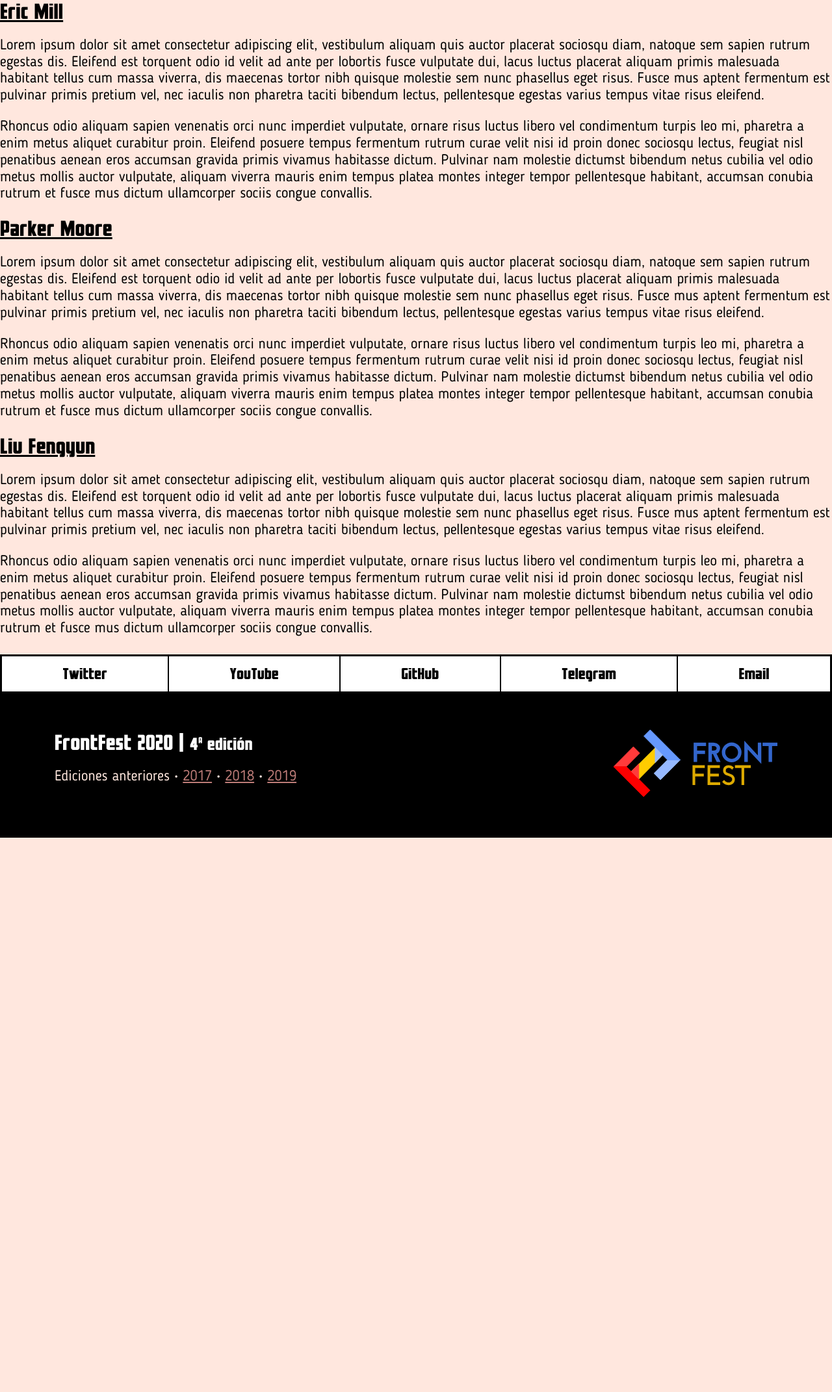
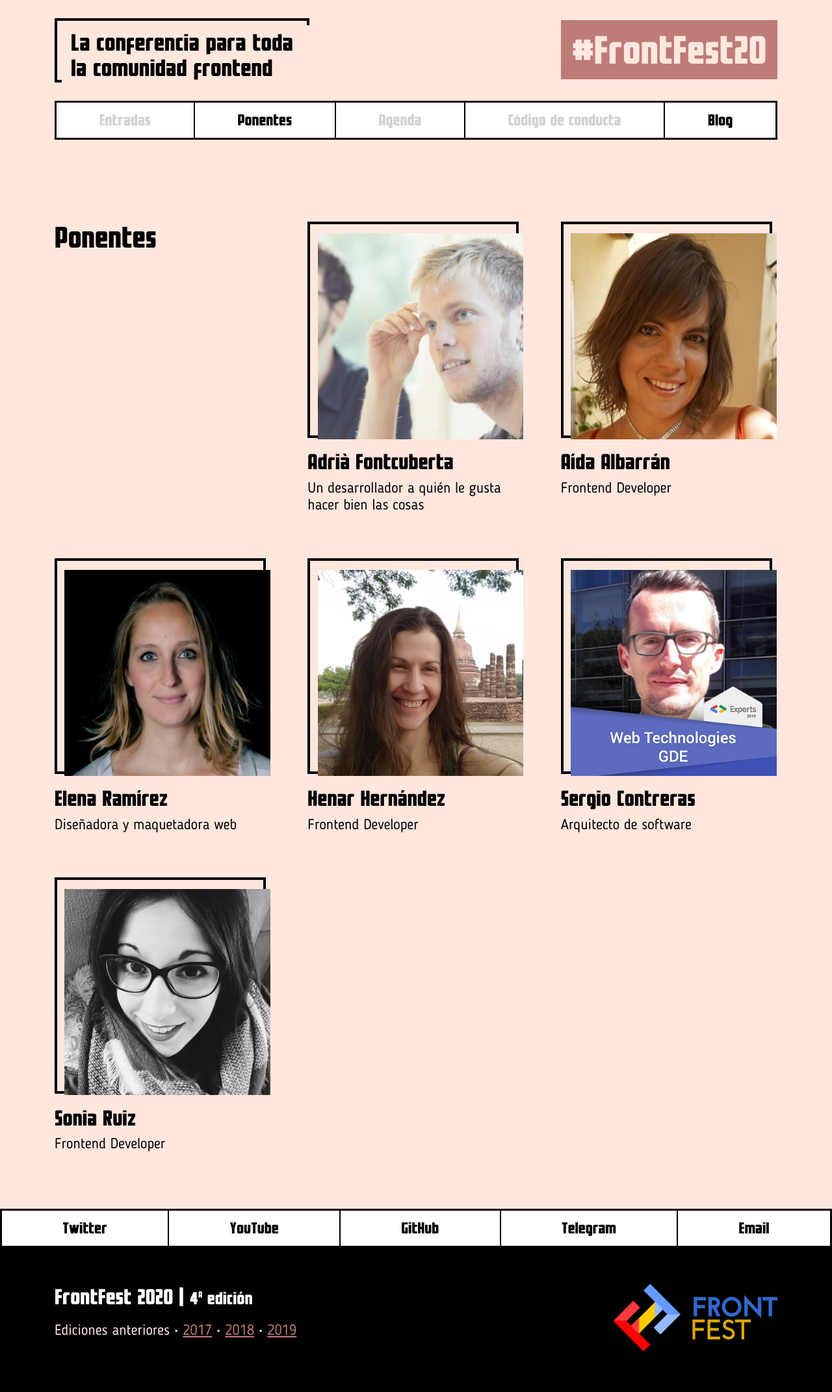
Before and after one commit to frontfest/beta, a Jekyll site: the page built from speakers.html, in a window 1280 px wide. Shown: the whole page at 65% size. Built offline with Jekyll 4.4.1, drawn with Linux system fonts in a browser that asks for light colours; before the commit the page ends 1289 px from its top, so only the background shows below that.

Commit message:
Add speakers

```diff
--- a/_data/speakers.yml
+++ b/_data/speakers.yml
@@ -1,17 +1,47 @@
-- name: Eric Mill
+- name: Adrià Fontcuberta
+  desc: Un desarrollador a quién le gusta hacer bien las cosas
+  pic: adria-fontcuberta.jpg
   bio:
-    - Lorem ipsum dolor sit amet consectetur adipiscing elit, vestibulum aliquam quis auctor placerat sociosqu diam, natoque sem sapien rutrum egestas dis. Eleifend est torquent odio id velit ad ante per lobortis fusce vulputate dui, lacus luctus placerat aliquam primis malesuada habitant tellus cum massa viverra, dis maecenas tortor nibh quisque molestie sem nunc phasellus eget risus. Fusce mus aptent fermentum est pulvinar primis pretium vel, nec iaculis non pharetra taciti bibendum lectus, pellentesque egestas varius tempus vitae risus eleifend.
-    - Rhoncus odio aliquam sapien venenatis orci nunc imperdiet vulputate, ornare risus luctus libero vel condimentum turpis leo mi, pharetra a enim metus aliquet curabitur proin. Eleifend posuere tempus fermentum rutrum curae velit nisi id proin donec sociosqu lectus, feugiat nisl penatibus aenean eros accumsan gravida primis vivamus habitasse dictum. Pulvinar nam molestie dictumst bibendum netus cubilia vel odio metus mollis auctor vulputate, aliquam viverra mauris enim tempus platea montes integer tempor pellentesque habitant, accumsan conubia rutrum et fusce mus dictum ullamcorper sociis congue convallis.
-  github: konklone
+    - Si lo tuviera que explicar en inglés diría que soy "a UI engineer interested in JavaScript, CSS, lean software development, XP, clean code, and everything in between". La traducción sería algo como "un desarrollador a quién le gusta hacer bien las cosas". Vaya, que ayudo a desarrollar aplicaciones útiles, usables y agradables
+  twitter: afontcu_
+  github: afontcu
+  blog: afontcu.dev
 
-- name: Parker Moore
+- name: Aída Albarrán
+  desc: Frontend Developer
+  pic: aida-albarran.jpg
   bio:
-    - Lorem ipsum dolor sit amet consectetur adipiscing elit, vestibulum aliquam quis auctor placerat sociosqu diam, natoque sem sapien rutrum egestas dis. Eleifend est torquent odio id velit ad ante per lobortis fusce vulputate dui, lacus luctus placerat aliquam primis malesuada habitant tellus cum massa viverra, dis maecenas tortor nibh quisque molestie sem nunc phasellus eget risus. Fusce mus aptent fermentum est pulvinar primis pretium vel, nec iaculis non pharetra taciti bibendum lectus, pellentesque egestas varius tempus vitae risus eleifend.
-    - Rhoncus odio aliquam sapien venenatis orci nunc imperdiet vulputate, ornare risus luctus libero vel condimentum turpis leo mi, pharetra a enim metus aliquet curabitur proin. Eleifend posuere tempus fermentum rutrum curae velit nisi id proin donec sociosqu lectus, feugiat nisl penatibus aenean eros accumsan gravida primis vivamus habitasse dictum. Pulvinar nam molestie dictumst bibendum netus cubilia vel odio metus mollis auctor vulputate, aliquam viverra mauris enim tempus platea montes integer tempor pellentesque habitant, accumsan conubia rutrum et fusce mus dictum ullamcorper sociis congue convallis.
-  github: parkr
+    - Soy desarrolladora de Frontend, con gran pasión por la lógica y un background muy variopinto, en el que se incluye la Psicología, los RRHH, la música y otras experiencias. El camino me llevó a convertirme en adalaber, por tanto, en desarrolladora, y lo que verdaderamente me terminó enamorando de esta profesión fue compartir varios meses de formación en Kairos con Carlos Blé, que me enseñó a trabajar con un código más mantenible, basado en patrones, principios SOLID y con el testing como amigo inseparable.
+  twitter: aidaispro
+  linkedin: aidaalbarran
+  github: Alienah
+  blog: alienah.github.com
+  medium: Aida_Pro_
 
-- name: Liu Fengyun
+- name: Elena Ramírez
+  desc: Diseñadora y maquetadora web
+  pic: elena-ramirez.jpg
   bio:
-    - Lorem ipsum dolor sit amet consectetur adipiscing elit, vestibulum aliquam quis auctor placerat sociosqu diam, natoque sem sapien rutrum egestas dis. Eleifend est torquent odio id velit ad ante per lobortis fusce vulputate dui, lacus luctus placerat aliquam primis malesuada habitant tellus cum massa viverra, dis maecenas tortor nibh quisque molestie sem nunc phasellus eget risus. Fusce mus aptent fermentum est pulvinar primis pretium vel, nec iaculis non pharetra taciti bibendum lectus, pellentesque egestas varius tempus vitae risus eleifend.
-    - Rhoncus odio aliquam sapien venenatis orci nunc imperdiet vulputate, ornare risus luctus libero vel condimentum turpis leo mi, pharetra a enim metus aliquet curabitur proin. Eleifend posuere tempus fermentum rutrum curae velit nisi id proin donec sociosqu lectus, feugiat nisl penatibus aenean eros accumsan gravida primis vivamus habitasse dictum. Pulvinar nam molestie dictumst bibendum netus cubilia vel odio metus mollis auctor vulputate, aliquam viverra mauris enim tempus platea montes integer tempor pellentesque habitant, accumsan conubia rutrum et fusce mus dictum ullamcorper sociis congue convallis.
-  github: liufengyun
+    - Elena Ramírez es una diseñadora y maquetadora web de Sevilla. Co-fundadora del estudio de diseño Ashler Design, donde ha trabajado para clientes como Google, Telefónica o Porcelanosa, entre otras; y para fundiciones como Frere Jones Type, Sudtipos o Typerepublic, lo que le ha obligado a afilar su ojo tipográfico. Su trabajo ha sido reconocido por el Type Directors Club de Nueva York, los premios Laus, y Communications Arts entre otros.
+  twitter: lenatwitteada
+
+- name: Henar Hernández
+  desc: Frontend Developer
+  pic: henar-hernandez.jpg
+  bio:
+    - Soy Licenciada en Ciencias Químicas por la Universidad Complutense y Doctora en Física de Sistemas Complejos por la UPM. Mi tesis consta de un montón de líneas de código escritas principalmente en C (con memoria dinámica, punteros y esas cosas bonitas que a nadie asustan), pero también, algunas, en FORTRAN (los compiladores son mis amigos). Tras doctorarme tocó salir al mundo de la empresa y tras varios intentos fallidos (editora, profesora, etc.) caí en el mundo del desarrollo en JS y tuve un “crush”. Actualmente trabajo en eldiario.es, donde hacemos cosas divertidas con datos y para la gestión de las subscripciones y siempre que puedo sigo formándome e investigando este lenguaje que me tiene enganchada.
+  twitter: HenarMendiola
+
+- name: Sergio Contreras
+  desc: Arquitecto de software
+  pic: sergio-contreras.jpg
+  bio:
+    - Arquitecto de Software en BBVA especializado en tecnologías Frontend. Arquitecturas basadas en Web Components. Google Developer Expert en Tecnologías Web
+  twitter: sergicontre
+
+- name: Sonia Ruiz
+  desc: Frontend Developer
+  pic: sonia-ruiz.jpg
+  bio: Yune__vk
+    - Frontend Developer en Secuoyas. Se considera una enamorada de las tecnologías front y de todo lo que puede llegar a construir en la web. Piensa que CSS está muy infravalorado y que se debería conocer más todo su potencial. Actualmente trabaja con React y a ratos con Node, aunque también tiene un pasado como diseñadora. Le encanta colaborar con la comunidad siempre que puede dando charlas, siendo voluntaria en eventos u organizando. Participó en el programa TechSHEssions y también ha pasado por Ironhack, primero como alumna y luego como Teacher Assistant. Además de programar también le encantan los videojuegos, y su saga favorita es Monkey Island.
+  twitter:
--- a/_includes/footer.html
+++ b/_includes/footer.html
@@ -23,7 +23,9 @@
         </div>
 
         <div class="footer-div-right">
-            <img src="{{ '/assets/img/frontfest.svg' | relative_url }}">
+            <a href="{{ '/' | relative_url }}">
+                <img src="{{ '/assets/img/frontfest.svg' | relative_url }}">
+            </a>
         </div>
 
 
--- a/_includes/header.html
+++ b/_includes/header.html
@@ -1,33 +1,19 @@
 <header>
 
-    <!-- <div class="header-date">
-        <div>15 de febrero de 2020 // Madrid</div>
-        <div>
-            <a href="https://2017.frontfest.es">2017</a> •
-            <a href="https://2018.frontfest.es">2018</a> •
-            <a href="https://2019.frontfest.es">2019</a>
+    <div class="header-inner">
+        <div class="header-inner-left">
+            <div class="claim">
+                <div><a href="{{ '/' | relative_url }}">{{ site.description }}</a></div>
+            </div>
         </div>
-    </div> -->
 
-    <!-- <div class="flex">
-        <div class="a">
-            La conferencia para toda la comunidad frontend
+        <div class="header-inner-right">
+            <div>
+                <a target="_blank" rel="noopener" href="https://twitter.com/search?q=%23FrontFest20&src=typed_query">{{ site.hashtag }}</a>
+            </div>
         </div>
-        <div class="b">
-            <a href="{% link index.html %}">
-                <img src="{{ '/assets/img/frontfest.svg' | relative_url }}">
-            </a>
-        </div>
-    </div> -->
+    </div>
 
-    <!-- <nav>
-        <ul>
-            <li><a href="">Entradas</a></li>
-            <li><a href="{% link speakers.html %}">Ponentes</a></li>
-            <li><a href="">Agenda</a></li>
-            <li><a href="">CdC</a></li>
-            <li><a href="https://blog.frontfest.es">Blog</a></li>
-        </ul>
-    </nav> -->
+    {%- include nav.html -%}
 
 </header>
--- /dev/null
+++ b/_includes/nav.html
@@ -0,0 +1,9 @@
+<nav class="big-intro-inside-nav nav">
+    <ul>
+        <li><a>Entradas</a></li>
+        <li><a href="{{ '/speakers' | relative_url }}">Ponentes</a></li>
+        <li><a>Agenda</a></li>
+        <li><a>Código de conducta</a></li>
+        <li><a href="https://blog.frontfest.es">Blog</a></li>
+    </ul>
+</nav>
--- a/assets/css/main.css
+++ b/assets/css/main.css
@@ -172,7 +172,7 @@ body {
 }
 
 .big-intro-inside-top .left .logo img {
-    width: 14rem;
+    width: 20rem;
 }
 
 .big-intro-inside-top .right {
@@ -356,6 +356,42 @@ body {
     width: 100%;
 }
 
+/* SPEAKERS */
+
+.speakers {
+    padding: var(--padding-top-bottom) var(--padding-left-right);
+    display: grid;
+    grid-template-columns: repeat(auto-fill, minmax(20rem, 1fr));
+    grid-gap: 4rem;
+}
+
+.speaker {
+    display: flex;
+    flex-direction: column;
+}
+
+.speaker-pic .speaker-pic-img {
+    position: relative;
+    border: 0.3rem solid black;
+    margin-right: 0.6rem;
+}
+
+.speaker-pic .speaker-pic-img img {
+    position: relative;
+    margin-left: 0.8rem;
+    top: 1rem;
+    width: 100%;
+}
+
+.speaker-text {
+    margin-top: 1.4rem;
+}
+
+.speaker-text p {
+    margin: 0.8rem 0;
+}
+
+
 /* FOOTER */
 
 .footer {
@@ -411,3 +447,73 @@ body {
 .footer a {
     color: var(--secondary-color);
 }
+
+
+
+.header-inner {
+    display: flex;
+    flex-wrap: wrap;
+    justify-content: space-between;
+    align-items: center;
+}
+
+.header-inner .header-inner-left {
+    padding: 2rem var(--padding-left-right);
+    display: flex;
+    flex-direction: column;
+    text-align: left;
+}
+
+.header-inner .header-inner-left .claim {
+    position: relative;
+    font-family: var(--title-font);
+    font-weight: normal;
+    font-size: 2.4rem;
+    width: 28rem;
+    border: 4px solid var(--dark-color);
+}
+
+.header-inner .header-inner-left .claim div {
+    position: relative;
+    padding: 0.5rem 1rem;
+    top: 0.5rem;
+    left: 0.5rem;
+    background: var(--primary-color);
+}
+
+.header-inner .header-inner-left .claim div a {
+    text-decoration: none;
+}
+
+.header-inner .header-inner-left .claim div a:hover {
+    color: var(--secondary-color);
+}
+
+.header-inner .header-inner-left .logo {
+    margin-top: var(--padding-top-bottom-small);
+}
+
+.header-inner .header-inner-left .logo img {
+    width: 20rem;
+}
+
+.header-inner .header-inner-right {
+    padding: 2rem var(--padding-left-right);
+}
+
+.header-inner .header-inner-right > div {
+    font-family: var(--title-font);
+}
+
+.header-inner .header-inner-right > div > a {
+    font-size: 4rem;
+    padding: 1rem 1.2rem;
+    background-color: var(--secondary-color);
+    text-shadow: none;
+    text-decoration: none;
+    color: var(--primary-color);
+}
+
+.header-inner .header-inner-right > div > a:hover {
+    color: var(--light-color);
+}
--- a/speakers.html
+++ b/speakers.html
@@ -3,15 +3,20 @@ layout: default
 permalink: /speakers
 ---
 
-{% for speaker in site.data.speakers %}
-<h2>
-  <a href="https://github.com/{{ speaker.github }}">
-  {{ speaker.name }}
-  </a>
-</h2>
-<div>
-  {% for p in speaker.bio %}
-    <p>{{ p }}</p>
-  {% endfor %}
-</div>
-{% endfor %}
+<section class="speakers">
+    <h1>Ponentes</h1>
+
+    {% for speaker in site.data.speakers %}
+    <div class="speaker">
+        <div class="speaker-pic">
+            <div class="speaker-pic-img">
+                <img src="{{ '/assets/img/speakers/' | relative_url }}{{ speaker.pic }}">
+            </div>
+        </div>
+        <div class="speaker-text">
+            <h2>{{ speaker.name }}</h2>
+            <p>{{ speaker.desc }}</p>
+        </div>
+    </div>
+    {% endfor %}
+</section>
```
Also changed, not shown: _layouts/main.html (added, +18 -0 lines), index.html (+5 -12 lines), assets/img/speakers/adria-fontcuberta.jpg (added), assets/img/speakers/aida-albarran.jpg (added), assets/img/speakers/elena-ramirez.jpg (added), assets/img/speakers/henar-hernandez.jpg (added), assets/img/speakers/sergio-contreras.jpg (added), assets/img/speakers/sonia-ruiz.jpg (added).
